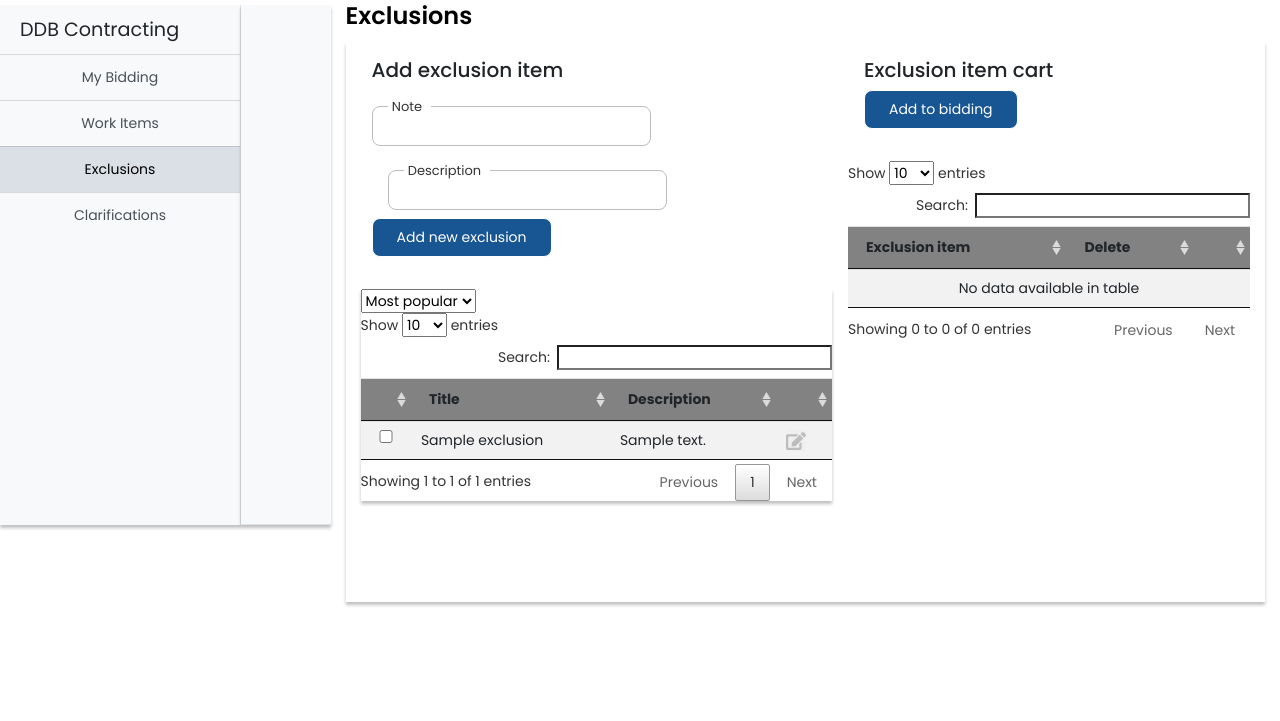
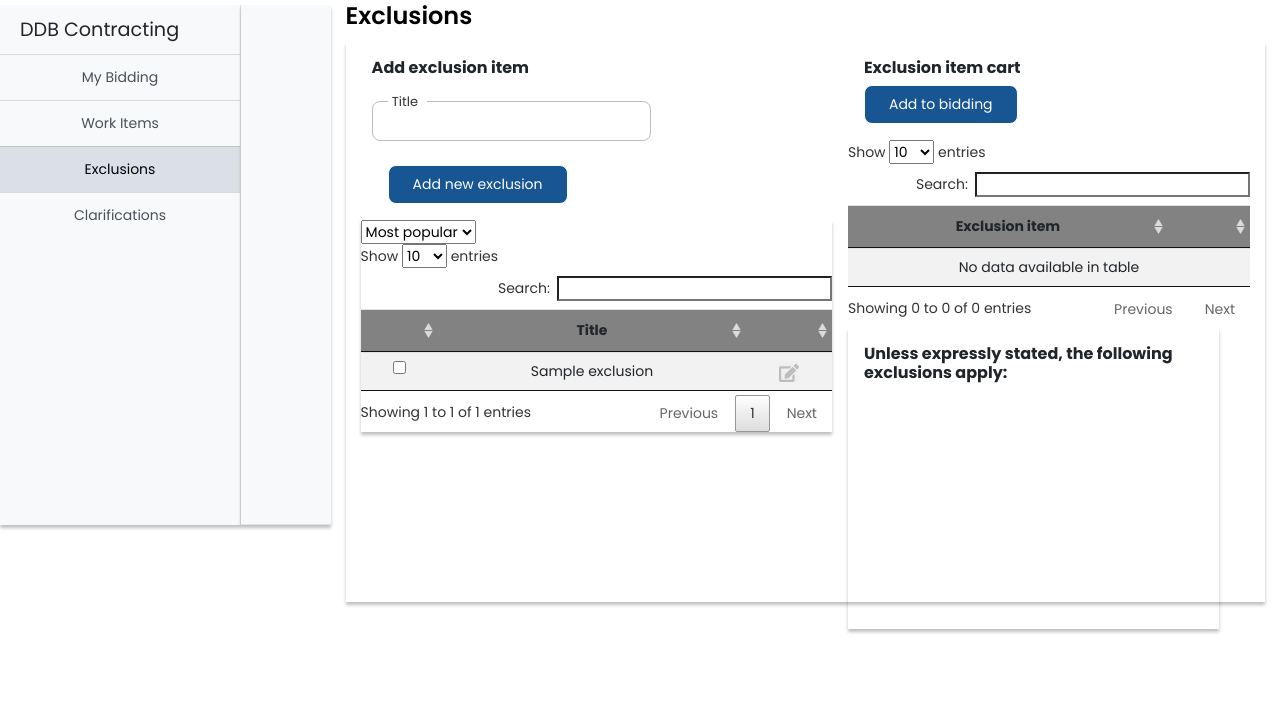
Before and after one commit to Simple2B/flora, a Flask app: page /exclusions in a window 1280 px wide. Shown: the part 101-822 px from the top of the page. Run offline with Flask 2, Linux system fonts and the light colour scheme; a user stored in the database is signed in; tables that the repository leaves empty hold one stand-in row (values such as "Sample post"); some libraries are stand-ins or nearby versions; grey boxes are pictures that could not be loaded.

Commit message:
fix_layout_of_exclusion_page

```diff
--- a/app/static/css/styles.css
+++ b/app/static/css/styles.css
@@ -23,6 +23,9 @@ ul, li {
 
 .page-section {
   margin-top: 1rem; }
+
+.box-shadow {
+  box-shadow: 0 0.2rem 0.2rem rgba(0, 0, 0, 0.25); }
 
 .title-tabs {
   font-style: normal;
@@ -63,6 +66,9 @@ ul, li {
   display: block;
   margin-left: auto;
   margin-right: auto; }
+
+.centralized-text {
+  text-align: center; }
 
 .ddb-cursor {
   cursor: pointer; }
@@ -335,6 +341,9 @@ ul, li {
 .bidding__side_bar--size {
   max-height: 64vh; }
 
+.nav-side-bar {
+  max-height: 64vh; }
+
 .bidding-sb--box {
   text-align: center; }
 
@@ -356,12 +365,16 @@ ul, li {
   .list__side_bar--style a:hover {
     color: #2F80ED; }
 
+.active {
+  color: #2F80ED !important; }
+
 .__side-bar-box {
   height: 65vh; }
 
 .nav-side-bar {
   padding: 0.5rem 2.8rem;
   height: 65vh;
+  max-height: 65vh;
   box-shadow: 0 0.2rem 0.2rem rgba(0, 0, 0, 0.25); }
 
 .__box-table {
@@ -375,6 +388,10 @@ ul, li {
     height: 100%; }
   .__box-table .__box-table--left {
     width: 53%; }
+    .__box-table .__box-table--left .__add_to_cart--place {
+      float: right;
+      margin-left: 4.2rem;
+      padding-left: 2rem; }
   .__box-table .__box-table--right {
     padding-left: 1rem;
     width: 47%; }
@@ -444,6 +461,37 @@ ul, li {
   width: 8.4vw;
   border-bottom: 5px solid #175593; }
 
+.__box-table-exclusion {
+  width: 100%;
+  margin-top: 1rem;
+  min-height: 70vh;
+  max-height: 80vh;
+  box-shadow: 0 0.2rem 0.2rem rgba(0, 0, 0, 0.25);
+  overflow: visible; }
+  .__box-table-exclusion .__box-table--left {
+    width: 53%; }
+    .__box-table-exclusion .__box-table--left .__add_to_cart--place {
+      float: right;
+      margin-left: 4.2rem;
+      padding-left: 2rem; }
+  .__box-table-exclusion .__box-table--right {
+    padding-left: 1rem;
+    width: 47%;
+    position: relative; }
+    .__box-table-exclusion .__box-table--right .__exclusion-box--description {
+      position: absolute;
+      height: 53.85%;
+      width: 29vw; }
+      .__box-table-exclusion .__box-table--right .__exclusion-box--description h6 {
+        font-weight: 700;
+        padding: 1rem; }
+  .__box-table-exclusion h6 {
+    font-weight: 700; }
+
+.__add-work-item--box .__add_new_excl--margin {
+  margin-top: 1rem;
+  margin-left: 1rem; }
+
 .label--clarification {
   left: 1rem;
   top: -14.8rem; }
--- a/app/static/js/main.js
+++ b/app/static/js/main.js
@@ -1,15 +1,6 @@
 // custom javascript
 
 "use strict";
-
-    // $( "#select_ul_id li a" ).on('click', function(e) {
-    //     // e.preventDefault();
-    //     // $('.contentMenu').each((i, item) => $(item).removeClass('ddb-underline'));
-    //     $("#select_ul_id li a").removeClass('ddb-underline');
-    //     $(this).addClass('ddb-underline');
-    //     // $(this).addClass('ddb-underline');
-    // });
-    // // });
 
 function changeTab(evt, cityName) {
   var i, tabcontent, tablinks;
@@ -72,3 +63,33 @@ $("#ddb-background").click(function (e) {
   e.preventDefault();
   $("#wrapper").toggleClass("toggled");
 });
+
+
+// for side-bar transition
+
+$(document).ready(function(){
+
+  $("#menu").on("click","a", function (event) {
+
+    //отменяем стандартную обработку нажатия по ссылке
+
+    event.preventDefault();
+
+
+    //забираем идентификатор бока с атрибута href
+
+    var id  = $(this).attr('href'),
+
+
+    //узнаем высоту от начала страницы до блока на который ссылается якорь
+
+        top = $(id).offset().top;
+
+
+    //анимируем переход на расстояние - top за 100 мс
+
+    $('body,html').animate({scrollTop: top}, 100);
+
+  });
+
+});
--- a/app/static/scss/global/_global.scss
+++ b/app/static/scss/global/_global.scss
@@ -29,6 +29,11 @@ ul, li {
 .page-section {
     margin-top: 1rem;
 }
+
+.box-shadow {
+    box-shadow: 0 .2rem .2rem rgba(0, 0, 0, 0.25);
+}
+
 
 .title-tabs {
     font-style: normal;
@@ -79,6 +84,10 @@ ul, li {
     margin-right: auto;
 }
 
+.centralized-text {
+    text-align: center;
+}
+
 .ddb-cursor {
     cursor: pointer;
 }
--- a/app/static/scss/global/_variables.scss
+++ b/app/static/scss/global/_variables.scss
@@ -5,6 +5,8 @@ $gray: #979797;
 $blue: #175593;
 $red: #EB5757;
 
+$fw-700: 700;
+
 $shadow: 0 .2rem .2rem rgba(0, 0, 0, 0.25);
 $border-top: 1px solid #ebebeb;
 $border-bottom: 5px solid #175593;
--- a/app/static/scss/layouts/_bidding.scss
+++ b/app/static/scss/layouts/_bidding.scss
@@ -11,6 +11,10 @@
 // }
 
 .bidding__side_bar--size {
+    max-height: 64vh;
+}
+
+.nav-side-bar {
     max-height: 64vh;
 }
 
@@ -45,3 +49,7 @@
         }
 
 }
+
+.active {
+    color: #2F80ED !important;
+}
--- a/app/static/scss/layouts/_work_items.scss
+++ b/app/static/scss/layouts/_work_items.scss
@@ -7,6 +7,7 @@
 .nav-side-bar {
     padding:0.5rem 2.8rem;
     height: 65vh;
+    max-height: 65vh;
     box-shadow: $shadow;
 }
 
@@ -25,6 +26,11 @@
     .__box-table--left {
         // display: block;
         width: 53%;
+        .__add_to_cart--place {
+            float: right;
+            margin-left: 4.2rem;
+            padding-left: 2rem;
+        }
 
     }
 
@@ -41,6 +47,8 @@
 .__box-table--bottom {
     margin-top: 10rem;
 }
+
+
 
 }
 
--- a/app/static/scss/layouts/exclusions.scss
+++ b/app/static/scss/layouts/exclusions.scss
@@ -15,3 +15,51 @@
     width: 8.4vw;
     border-bottom: $border-bottom;
 }
+
+.__box-table-exclusion {
+    width: 100%;
+    margin-top: 1rem;
+    min-height: 70vh;
+    max-height: 80vh;
+    box-shadow: $shadow;
+    overflow: visible;
+
+    .__box-table--left {
+        // display: block;
+        width: 53%;
+        .__add_to_cart--place {
+            float: right;
+            margin-left: 4.2rem;
+            padding-left: 2rem;
+        }
+
+    }
+
+    .__box-table--right {
+        // display: block;
+        padding-left: 1rem;
+        width: 47%;
+        position: relative;
+        .__exclusion-box--description {
+            position: absolute;
+            height: 53.85%;
+            width: 29vw;
+
+            & h6 {
+                font-weight: $fw-700;
+                padding: 1rem;
+            }
+        }
+    }
+
+    & h6 {
+        font-weight: $fw-700;
+    }
+}
+
+.__add-work-item--box {
+    .__add_new_excl--margin {
+        margin-top: 1rem;
+        margin-left: 1rem;
+    }
+}
--- a/app/templates/clarifications.html
+++ b/app/templates/clarifications.html
@@ -71,10 +71,6 @@
   .font-work-items:hover {
     color: #175593;
     ;
-  }
-
-  .box-shadow {
-    box-shadow: 0 .2rem .2rem rgba(0, 0, 0, 0.25);
   }
 
   .a-space-between a {
--- a/app/templates/exclusions.html
+++ b/app/templates/exclusions.html
@@ -71,10 +71,6 @@
   .font-work-items:hover {
     color: #175593;
     ;
-  }
-
-  .box-shadow {
-    box-shadow: 0 .2rem .2rem rgba(0, 0, 0, 0.25);
   }
 
   .a-space-between a {
@@ -202,30 +198,20 @@
     <div class="a-space-between">
       <div class="title-tabs">Exclusions</div>
     </div>
-    <div class="">
       <!-- <div><a id="#table">Test content</a></div> -->
-      <div class="container __box-table flex-flow-wrap">
+      <div class="container __box-table-exclusion flex-flow-wrap">
         <div class="__box-table--left">
           <form role="form" action="{{ url_for('exclusion.exclusion') }}" method="post">
 
             <div class="modal-content border--none">
               <div class="form-row __add-work-item--box">
-                <h5 class="__h5--width">Add exclusion item</h5>
+                <h6 class="__h5--width">Add exclusion item</h6>
                 <div>
                   {{form.title(class='_form-input _form-input--m')}}
-                  <label class="_label">Note</label>
-                </div>
-                <div class="margin-left">
-                  {{form.description(class='_form-input _form-input--m')}}
-                  <label class="_label">Description</label>
+                  <label class="_label">Title</label>
                 </div>
 
-                <!-- <div>
-            <label class="_label">Name</label>
-            <textarea class='_form-input _form-input--m' name="" id="" cols="30" rows="10"></textarea>
-            </div> -->
-
-                <div class="bt_add-new-user">
+                <div class="__add_new_excl--margin">
                   {{form.submit(class='_btn--blue')}}
                 </div>
               </div>
@@ -245,11 +231,11 @@
               </span>
 
               <div>
-                <table id="exclusionsTable" class="patientsTable table table-striped table-sm table__work-item">
+                <table id="exclusionsTable" class="patientsTable table table-striped table-sm centralized-text table__work-item">
                   <thead class="bck-color-table">
                     <th></th>
                     <th>Title</th>
-                    <th>Description</th>
+                    <!-- <th>Description</th> -->
                     <th></th>
                   </thead>
                   <tbody>
@@ -257,10 +243,10 @@
                     <tr>
                       <td><input class="form-control" type="checkbox" name="{{exclusion.id}}"></td>
                       <td>{{exclusion.title}}</td>
-                      <td>{{exclusion.description}}</td>
+                      <!-- <td>{{exclusion.description}}</td> -->
                       <td><button type="button" value="{{exclusion.id}}" style="border: none;"
                         data-toggle="modal" data-target="#exampleModal" data-target_link="{{url_for('exclusion.edit_exclusion_item', item_id=exclusion.id)}}"
-                        data-title="{{exclusion.title}}" data-description="{{exclusion.description}}">
+                        data-title="{{exclusion.title}}">
                         <img src="{{ url_for('static', filename='images/edit_element.svg') }}" id="test_t">
                       </button></td>
                     </tr>
@@ -273,23 +259,22 @@
 
         <div class="__box-table--right">
           <div class="modal-content title-tab border--none" role="document">
-            <h5>Exclusion item cart</h5>
+            <h6>Exclusion item cart</h6>
             <div class="bt_add-new-user">
               {{ exclusion_cart_form.submit(class='_btn--blue') }}
             </div>
           </div>
           <div class="__box-table--mtop">
-            <table id="selectedExclusionTable" class="patientsTable table table-striped table-sm table__work-item">
+            <table id="selectedExclusionTable" class="patientsTable table table-striped table-sm centralized-text table__work-item">
               <thead class="__table--head">
                 <th>Exclusion item</th>
-                <th>Delete</th>
                 <th></th>
               </thead>
               <tbody>
                 {% for item in exclusion_cart_form.selected_work_items %}
                 <tr>
                   <td><a href="" class="t-gray">{{item.title}}</a></td>
-                  <td>{{item.description}}</td>
+                  <!-- <td>{{item.description}}</td> -->
                   <td>
                     <a href="{{url_for('exclusion.delete_exclusion_item_from_cart', item_id=item.id)}}"><img
                         src="{{ url_for('static', filename='images/delete_element.svg') }}"></a>
@@ -300,9 +285,18 @@
             </table>
           </div>
           </form>
+
+          <form action="">
+          <div class="box-shadow __exclusion-box--description">
+            <h6>Unless expressly stated, the following exclusions apply:</h6>
+            <div>
+
+            </div>
+          </div>
+          </form>
+
         </div>
       </div>
-    </div>
     </div>
   </div>
 </section>
@@ -344,3 +338,8 @@
 <script src="/static/js/jquery.dataTables.min.js"></script>
 <script src="/static/js/exclusions.js"></script>
 {% endblock %}
+
+                <!-- <div>
+            <label class="_label">Name</label>
+            <textarea class='_form-input _form-input--m' name="" id="" cols="30" rows="10"></textarea>
+            </div> -->
--- a/app/views/exclusion.py
+++ b/app/views/exclusion.py
@@ -17,7 +17,7 @@ def exclusion():
         # ):
         exclusion = Exclusion(
             title=form.title.data,
-            description=form.description.data,
+            # description=form.description.data,
         )
         exclusion.save()
         # flash("Registration successful. You are logged in.", "success")
@@ -84,6 +84,32 @@ def edit_exclusion_item(item_id):
     return redirect(url_for("exclusion.exclusions"))
 
 
+# @exclusion_blueprint.route("/add_exclusion_to_cart", methods=["POST"])
+# @login_required
+# def add_exclusion_to_cart():
+#     form = ExclusionCartForm(request.form)
+#     selected_ids = session.get("SelectedExclusionItemsDict", {})
+#     form.selected_exclusion_items = {
+#         int(item_id): Exclusion.query.get(item_id) for item_id in selected_ids
+#     }
+#     if form.validate_on_submit():
+#         form.selected_exclusion_items.update(
+#             {
+#                 str(k): Exclusion.query.get(int(k))
+#                 for k in request.form
+#                 if request.form[k] == "on"
+#             }
+#         )
+#         session["SelectedExclusionItemsDict"] = {
+#             str(item_id): item_id for item_id in form.selected_exclusion_items
+#         }
+#         return redirect(url_for("exclusion.exclusions"))
+#     elif form.is_submitted():
+#         pass
+#         # flash("The given data was invalid.", "danger")
+#     return redirect(url_for("exclusion.exclusions"))
+
+
 @exclusion_blueprint.route("/exclusions", methods=["GET"])
 @login_required
 def exclusions():
```
Also changed, not shown: app/static/css/layouts/exclusions.css (+31 -0 lines), app/templates/bidding.html (+17 -59 lines), app/templates/work_items.html (+3 -5 lines), app/static/images/test_screen.png (added), app/static/images/test_screen_scopeOw.png (added).
